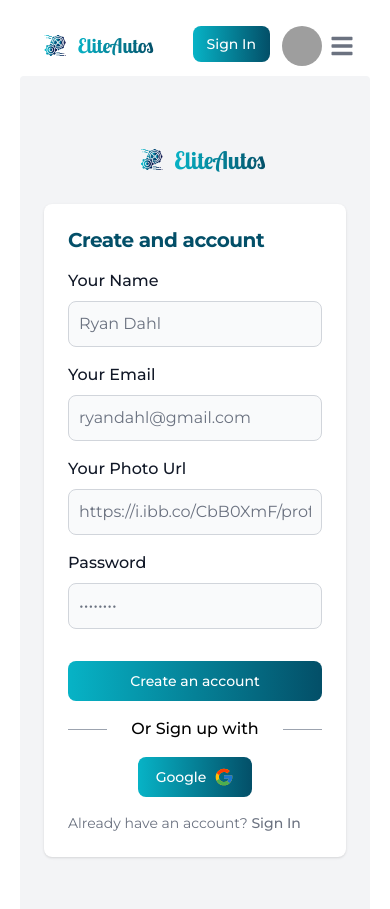
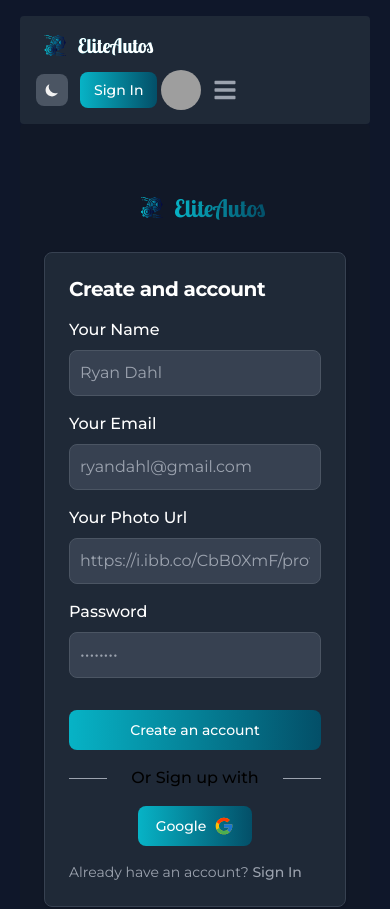
Before and after one commit to rhythmdev/elite-autos-client, a React (Vite) app: page /signUp in a window 390 px wide. Shown: the top 909 px of the page. Built offline with nearby package versions, Linux system fonts and the light colour scheme; no server answers; grey boxes are pictures that could not be loaded.

Commit message:
night mode issue fixed

```diff
--- a/src/Layout/MainLayout.jsx
+++ b/src/Layout/MainLayout.jsx
@@ -5,14 +5,18 @@
 
 const MainLayout = () => {
     return (
-        <div className="container mx-auto px-5 py-4 font-montserrat">
-            <NavBar />
-            <div className="min-h-screen">
-                <Outlet />
+        <div className="bg-gray-50 dark:bg-slate-900">
+            <div className="container mx-auto px-5 py-4 font-montserrat">
+                <NavBar />
+                <div className="min-h-screen">
+                    <Outlet />
 
+                </div>
+                <Footer />
             </div>
-            <Footer />
+
         </div>
+
 
 
     );
--- /dev/null
+++ b/src/components/DarkMode/DarkMode.jsx
@@ -0,0 +1,44 @@
+import { useState, useEffect } from "react"
+
+export const DarkMode = () => {
+    const [darkMode, setDarkMode] = useState(true)
+    const handleDarkMode = () => setDarkMode(!darkMode)
+
+    useEffect(() => {
+        document.body.classList.toggle("dark", darkMode)
+    }, [darkMode])
+
+    return (
+        <div>
+            <button
+                className="bg-gray-200 hover:bg-gray-300 dark:bg-gray-600 dark:text-gray-200  dark:hover:bg-gray-700 rounded-lg text-sm p-2 m-2"
+                onClick={handleDarkMode}
+            >
+                {darkMode ? (
+                    <svg
+                        id="theme-toggle-dark-icon"
+                        className="w-4 h-4"
+                        fill="#F2F2F2"
+                        viewBox="0 0 20 20"
+                        xmlns="http://www.w3.org/2000/svg"
+                    >
+                        <path d="M17.293 13.293A8 8 0 016.707 2.707a8.001 8.001 0 1010.586 10.586z"></path>
+                    </svg>
+                ) : (
+                    <svg
+                        id="theme-toggle-light-icon"
+                        className="w-4 h-4"
+                        viewBox="0 0 20 20"
+                        xmlns="http://www.w3.org/2000/svg"
+                    >
+                        <path
+                            d="M10 2a1 1 0 011 1v1a1 1 0 11-2 0V3a1 1 0 011-1zm4 8a4 4 0 11-8 0 4 4 0 018 0zm-.464 4.95l.707.707a1 1 0 001.414-1.414l-.707-.707a1 1 0 00-1.414 1.414zm2.12-10.607a1 1 0 010 1.414l-.706.707a1 1 0 11-1.414-1.414l.707-.707a1 1 0 011.414 0zM17 11a1 1 0 100-2h-1a1 1 0 100 2h1zm-7 4a1 1 0 011 1v1a1 1 0 11-2 0v-1a1 1 0 011-1zM5.05 6.464A1 1 0 106.465 5.05l-.708-.707a1 1 0 00-1.414 1.414l.707.707zm1.414 8.486l-.707.707a1 1 0 01-1.414-1.414l.707-.707a1 1 0 011.414 1.414zM4 11a1 1 0 100-2H3a1 1 0 000 2h1z"
+                            fillRule="evenodd"
+                            clipRule="evenodd"
+                        ></path>
+                    </svg>
+                )}
+            </button>
+        </div>
+    )
+}
--- a/src/components/Header/NavBar.jsx
+++ b/src/components/Header/NavBar.jsx
@@ -5,6 +5,7 @@
 
 import Swal from "sweetalert2";
 import { AuthContext } from "../../Providers/AuthProvider";
+import { DarkMode } from "../DarkMode/DarkMode";
 
 // from-[#07B3C6] to-[#034f68]
 const NavBar = () => {
@@ -33,14 +34,15 @@
 
         </Link>
 
-        <div className="flex md:order-2">
+        <div className="flex md:order-2 items-center space-x-1 lg:space-x-3">
 
+          <DarkMode />
           {user ? (
             <Button size='sm' onClick={handelSignOut} className="bg-gradient-to-r from-gradient-start to-gradient-end border-none mr-3">Sign Out</Button>
           )
             : (
               <Link to='/signIn'>
-                <Button size='sm' className="bg-gradient-to-r from-gradient-start to-gradient-end border-none mr-3">Sign In</Button>
+                <Button size='sm' className="bg-gradient-to-r from-gradient-start to-gradient-end border-none">Sign In</Button>
               </Link>
 
             )
--- a/tailwind.config.js
+++ b/tailwind.config.js
@@ -19,5 +19,6 @@
   },
   plugins: [
     require('flowbite/plugin')
-]
+],
+darkMode: "class"
 }
```
Also changed, not shown: src/index.css (line endings or trailing spaces).
